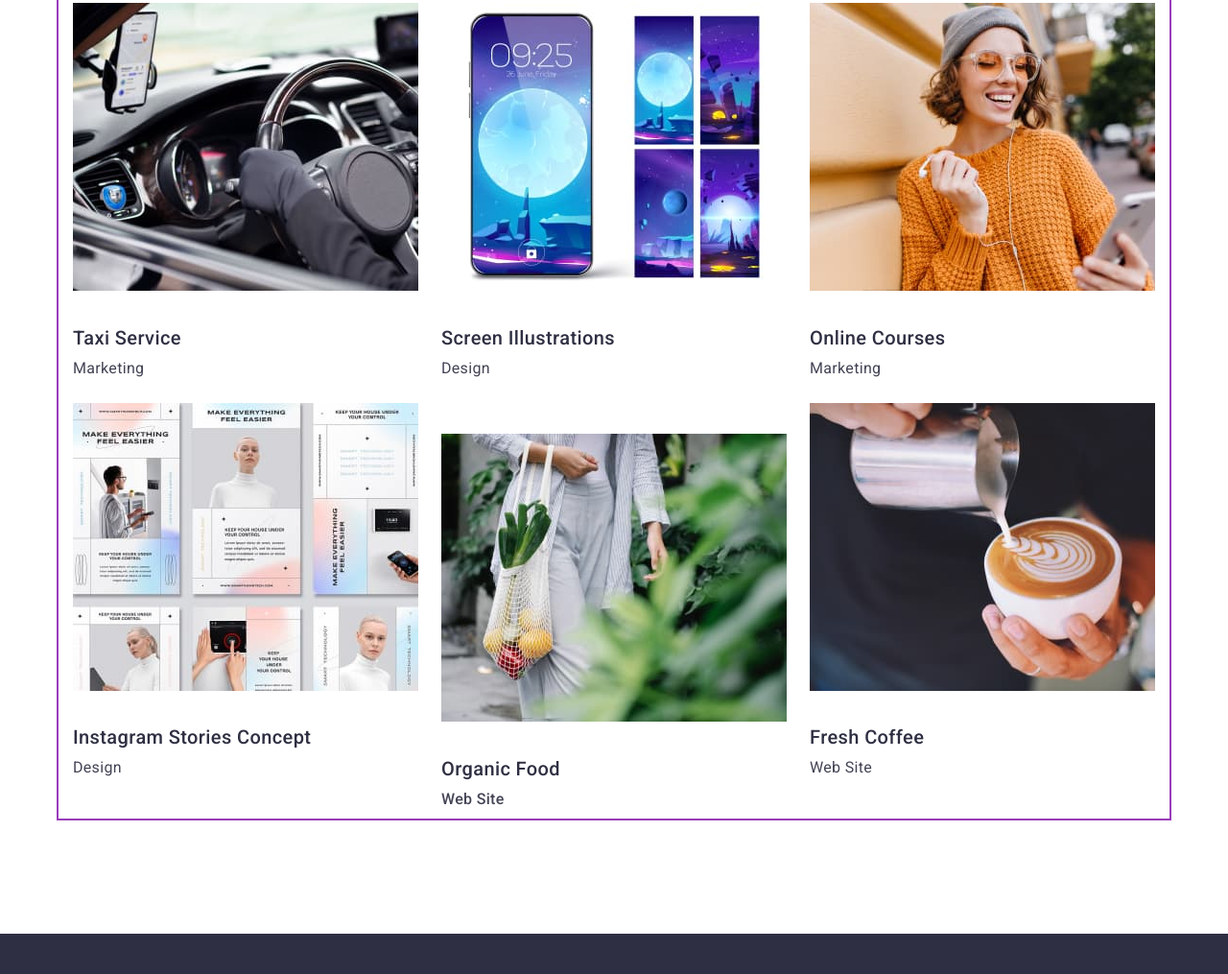
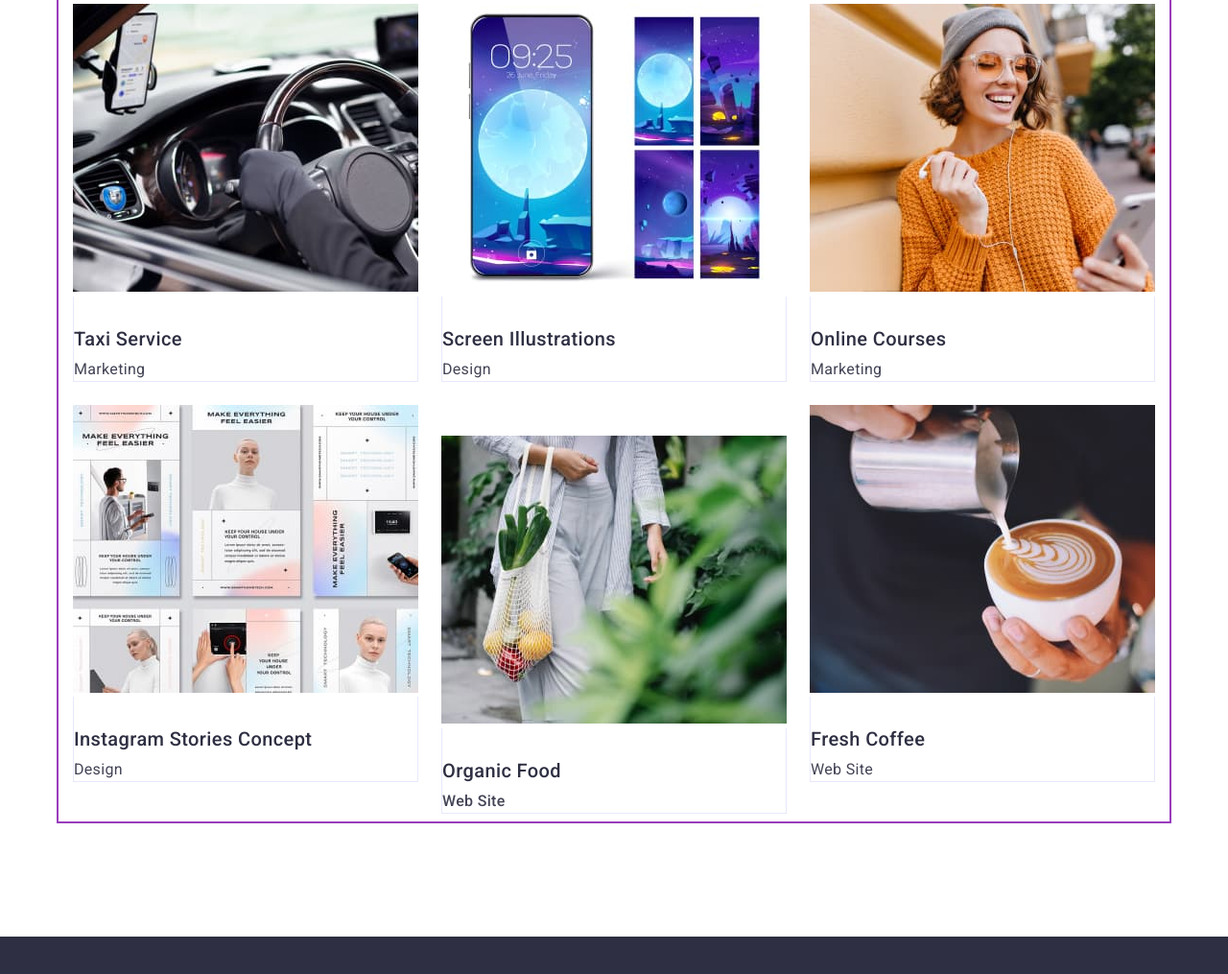
Before and after one commit to AlevftinaY/goit-markup-hw-03, a plain HTML site: page portfolio.html in a window 1280 px wide. Shown: the part 703-1718 px from the top of the page at 96% size. Drawn offline with nearby package versions, Linux system fonts and the light colour scheme.

Commit message:
fix prtf img

```diff
--- a/css/styles.css
+++ b/css/styles.css
@@ -26,7 +26,7 @@ a {
 .img {
     display: block;
     max-width: 100%;
-    height: auto;
+    height
 }
 
 body {
@@ -174,7 +174,7 @@ color: var(--main-text-color);
 }
 
 .feature-container {
-    display: flex;
+
     align-items: center;
 }
 
@@ -220,6 +220,9 @@ gap: 24px;
 .aside-list {
     display: flex;
     gap: 24px;
+}
+.aside-img {
+    border: var(--border-solid);
 }
 /*----------------end--Section3---------*/
 
@@ -268,17 +271,20 @@ padding-bottom: 120px;
 .team-list {
     display: flex;
     gap: 24px;
-
     text-align: center;
 }
-/*.team-title {
-}*/
+.team-item {
+    background-color: #FFFFFF;
+    padding-bottom: 32px;
+    border-radius: 0px 0px 4px 4px;
+
+}
  .team-desc, .filtr-text {
     line-height: 1.5;
     letter-spacing: 0.02em;
  }
 
-.team-item-title, .filtr-item {
+.team-item-title {
     font-weight: 500;
     font-size: 20px;
     line-height: 1.2;
@@ -287,10 +293,7 @@ padding-bottom: 120px;
     margin-top: 32px;
     padding-bottom: 8px;
 }
-.team-item {
-background-color: #FFFFFF;
-padding-bottom: 32px;
-}
+
 
  .team-list-img {
     background-color: #FFFFFF;
@@ -331,11 +334,27 @@ padding-bottom: 32px;
     display: flex;
     flex-wrap: wrap;
     gap: 24px;
+
 }
 
-/*.filtr:nth-child(3n) {
-   margin-right: 0;
-}*/
+.img-titl {
+
+    border-left: 1px solid var(--border-solid);
+    border-bottom: 1px solid var(--border-solid);
+    border-right: 1px solid var(--border-solid) ;
+}
+
+.filtr-item {
+    font-weight: 500;
+    font-size: 20px;
+    line-height: 1.2;
+    letter-spacing: 0.02em;
+    color: var(--navy-blue-color);
+    padding-top: 32px;
+    padding-bottom: 8px;
+}
+
+
 
 .btn-main {
     padding: 12px 24px;
--- a/portfolio.html
+++ b/portfolio.html
@@ -80,7 +80,7 @@
             </li>
           </ul>
 
-          <ul class="filtr fltr-container">
+          <ul class="filtr">
             <li class="filtr-cnt">
               <a class="filtr-projc" href=""
                 ><img
@@ -88,8 +88,10 @@
                   alt="portfolioi1"
                   width="360"
                 />
+                <div class="img-titl">
                   <h2 class="filtr-item link">Banking App Interface Concept</h2>
                   <p class="filtr-text link">App</p>
+                </div>
               </a>
             </li>
 
@@ -100,11 +102,12 @@
                   alt="portfolioi2"
                   width="360"
                 />
+                <div class="img-titl">
                   <h2 class="filtr-item">Cashless Payment</h2>
                   <p class="filtr-text">Marketing</p>
+                </div>
               </a>
             </li>
-
             <li class="filtr-cnt list">
               <a class="filtr-projc" href="">
                 <img
@@ -112,12 +115,12 @@
                   alt="portfolioi3"
                   width="360"
                 />
-
+                <div class="img-titl">
                   <h2 class="filtr-item">Meditation App</h2>
                   <p class="filtr-text">App</p>
+                </div>
               </a>
             </li>
-
             <li class="filtr-cnt">
               <a class="filtr-projc" href="">
                 <img
@@ -125,9 +128,11 @@
                   alt="portfolioi4"
                   width="360"
                 />
+                <div class="img-titl">
                   <h2 class="filtr-item list">Taxi Service</h2>
-                <p class="filtr-text list">Marketing</p></a
-              >
+                  <p class="filtr-text list">Marketing</p>
+                </div>
+              </a>
             </li>
 
             <li class="filtr-cnt">
@@ -137,8 +142,10 @@
                   alt="portfolioi5"
                   width="360"
                 />
+                <div class="img-titl">
                   <h2 class="filtr-item list">Screen Illustrations</h2>
-                <p class="filtr-text list">Design</p></a
+                  <p class="filtr-text list">Design</p>
+                </div></a
               >
             </li>
 
@@ -149,8 +156,10 @@
                   alt="portfolioi6"
                   width="360"
                 />
+                <div class="img-titl">
                   <h2 class="filtr-item list">Online Courses</h2>
-                <p class="filtr-text list">Marketing</p></a
+                  <p class="filtr-text list">Marketing</p>
+                </div></a
               >
             </li>
 
@@ -161,8 +170,10 @@
                   alt="portfolioi7"
                   width="360"
                 />
+                <div class="img-titl">
                   <h2 class="filtr-item" list>Instagram Stories Concept</h2>
-                <p class="filtr-text list">Design</p></a
+                  <p class="filtr-text list">Design</p>
+                </div></a
               >
             </li>
 
@@ -173,8 +184,10 @@
                   alt="portfolioi8"
                   width="360"
                 />
+                <div class="img-titl">
                   <h2 class="filtr-item list">Organic Food</h2>
-                <p class="filtr-text list">Web Site</p></a
+                  <p class="filtr-text list">Web Site</p>
+                </div></a
               >
             </li>
 
@@ -185,8 +198,10 @@
                   alt="portfolioi9"
                   width="360"
                 />
+                <div class="img-titl">
                   <h2 class="filtr-item list">Fresh Coffee</h2>
-                <p class="filtr-text list">Web Site</p></a
+                  <p class="filtr-text list">Web Site</p>
+                </div></a
               >
             </li>
           </ul>
```
Also changed, not shown: index.html (+3 -3 lines). Lines whose indentation alone changed are shown as unchanged.
